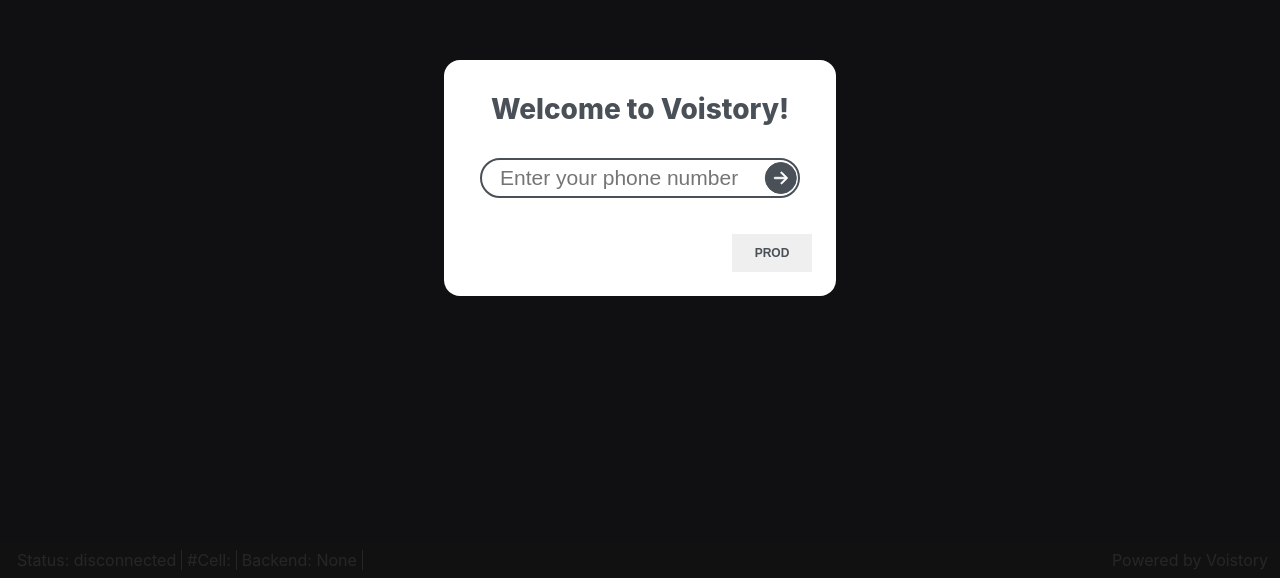
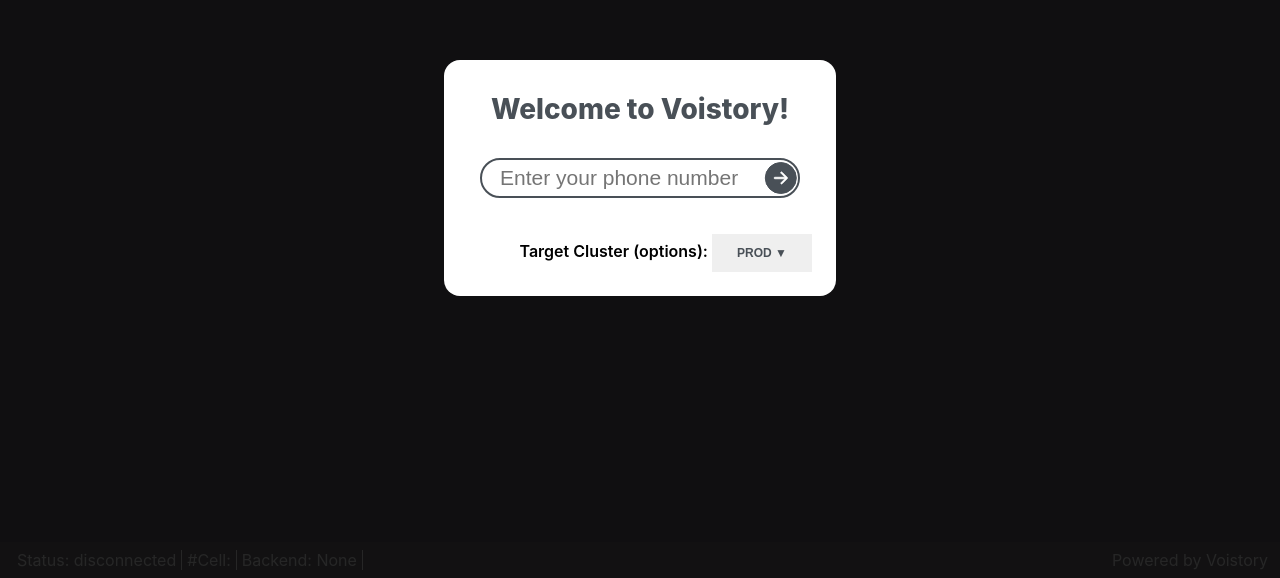
Before and after one commit to enso-ai/voistory-web, a React (Create React App) app: page / in a window 1280 px wide. Shown: the part 222-800 px from the top of the page. Built offline with nearby package versions, Linux system fonts and the light colour scheme.

Commit message:
update dropdown style for less confusion

```diff
--- a/src/components/dropdown.js
+++ b/src/components/dropdown.js
@@ -13,7 +13,7 @@
     cursor: pointer;
     font-size: 12px;
     font-weight: 600;
-    width: 80px;
+    width: 100px;
     padding: 12px 16px;
 `;
 
@@ -21,7 +21,7 @@
     display: ${props => (props.$isOpen ? 'block' : 'none')};
     position: absolute;
     background-color: #f9f9f9;
-    width: 80px;
+    width: 100%;
     box-shadow: 0px 8px 16px 0px rgba(0, 0, 0, 0.2);
     z-index: 1;
 `;
@@ -76,7 +76,7 @@
     return (
         <DropdownContainer ref={dropdownContainerRef}>
             <DropdownButton onClick={handleDropdownToggle}>
-                {selectedOption || optionPlaceholder || 'Select an option'}
+                {selectedOption || optionPlaceholder || 'Select an option'} &#9660;
             </DropdownButton>
             <DropdownContent $isOpen={isOpen}>
                 {options.map(option => (
--- a/src/components/modal.js
+++ b/src/components/modal.js
@@ -82,6 +82,11 @@
     right: 24px;
 `
 
+const DropdownLabel = styled.label`
+    font-size: 16px;
+    font-weight: 600;
+`
+
 const Modal = ({ onConfirm, showModal }) => {
     const [phoneNumber, setPhoneNumber] = useState('');
     const [selectedCluster, setSelectedCluster] = useState('');
@@ -138,6 +143,7 @@
                     </ConfirmButton>
                 </ConfigContainer>
                 <DropdownContainer>
+                    <DropdownLabel>Target Cluster (options): </DropdownLabel>
                     <Dropdown
                         options={CLUSTER_LIST}
                         optionPlaceholder={'Select a cluster'}
```
